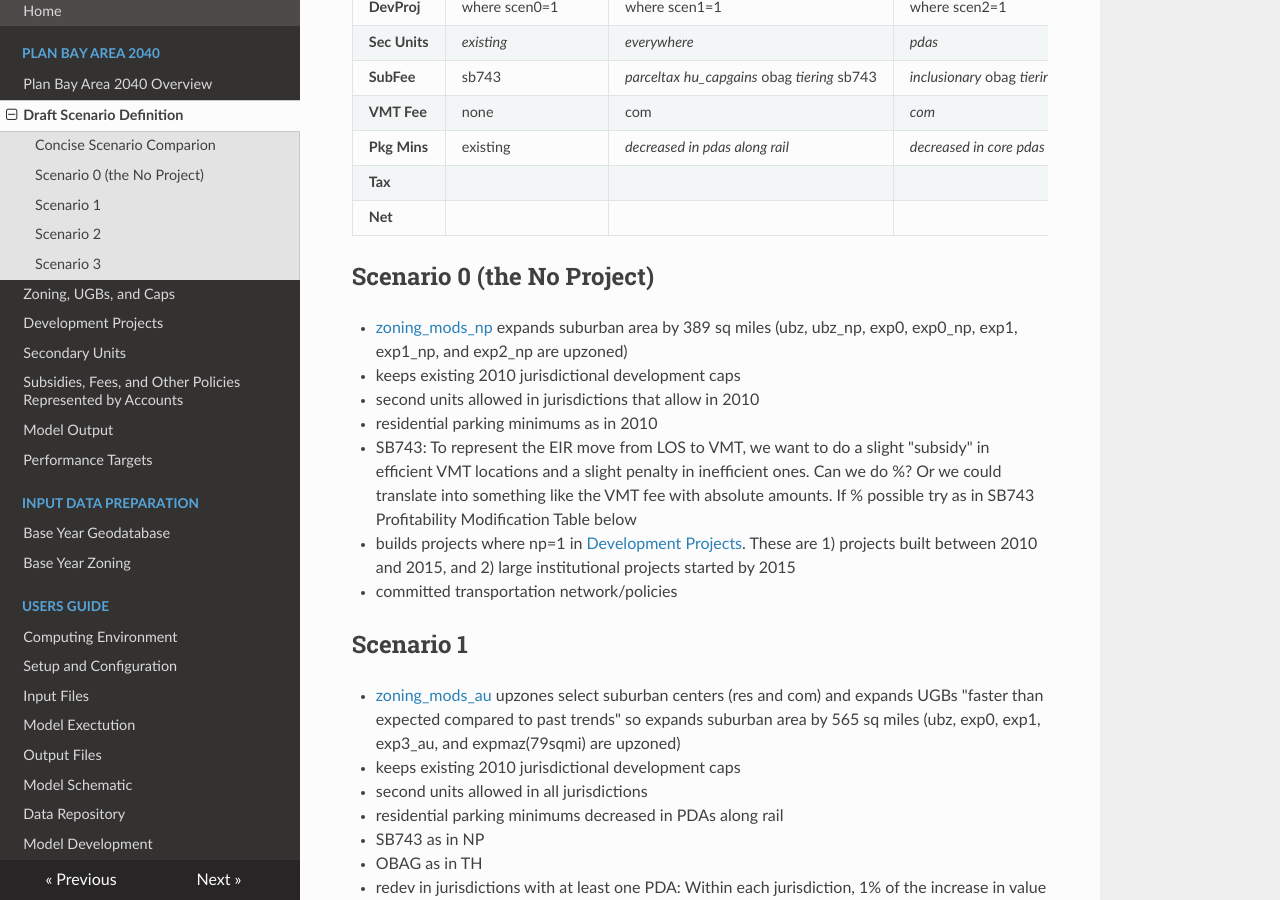
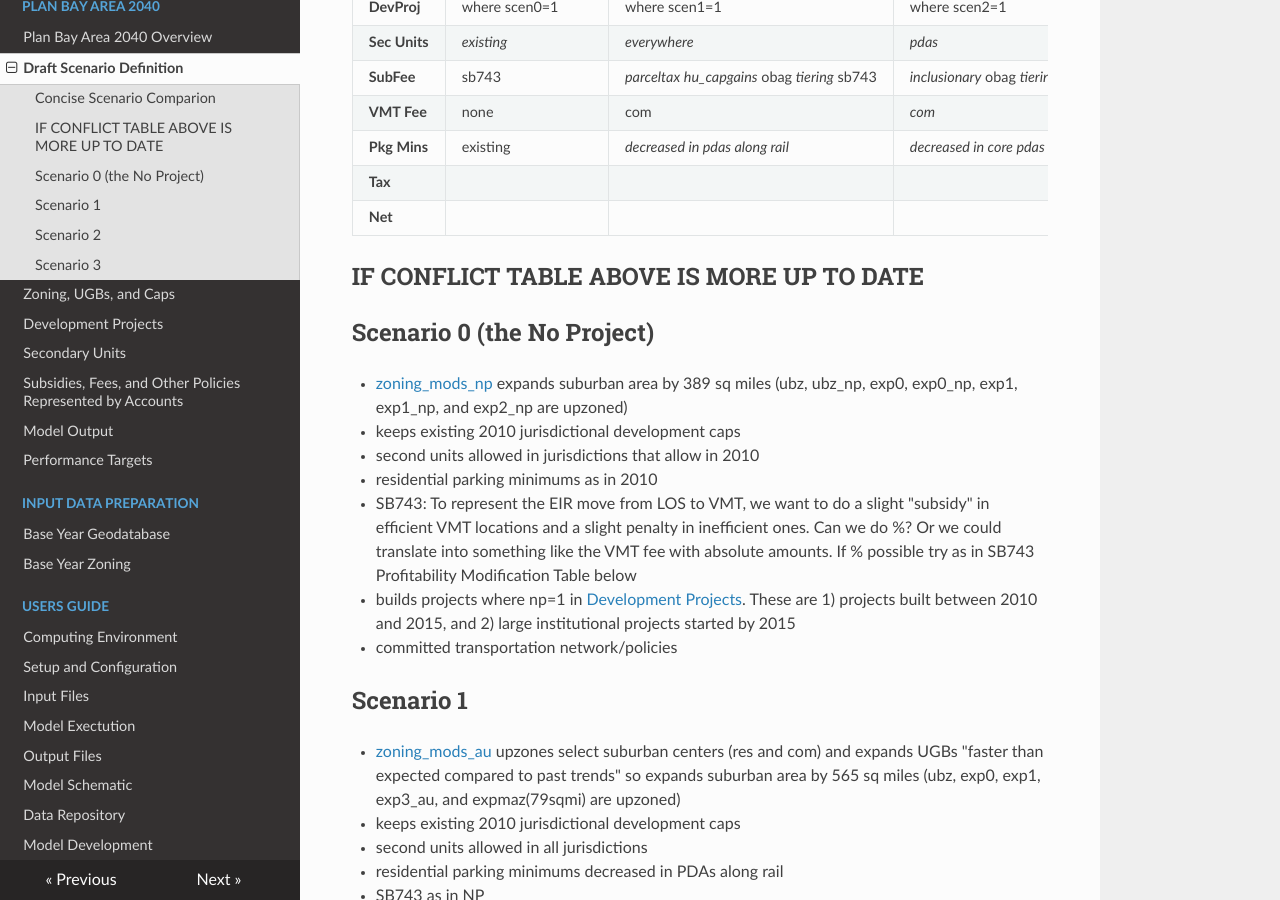
Before and after one commit to BayAreaMetro/baus_docs2, an MkDocs documentation site: the page built from docs/pba40/scenarios_def_pba40.md, in a window 1280 px wide and 900 px high, scrolled down 366 px. Built offline with MkDocs 1.6.1, drawn with Linux system fonts in a browser that asks for light colours; nearby versions of some CDN libraries; old or Windows-style settings are respelled for this version of MkDocs.

Commit message:
Update scenarios_def_pba40.md

```diff
--- a/docs/pba40/scenarios_def_pba40.md
+++ b/docs/pba40/scenarios_def_pba40.md
@@ -10,12 +10,14 @@
 **DevProj** | where scen0=1 | where scen1=1 | where scen2=1 | where scen3=1
 **Sec Units** | *existing* | *everywhere* | *pdas* | *in big 3*
 **SubFee** | sb743 | *parceltax* *hu_capgains* obag *tiering* sb743 | *inclusionary* obag *tiering* sb743 | obag *tiering* sb743
-**VMT Fee** | none | com | *com* | res
+**VMT Fee** | none | com | *com* | [res](accounts_pba40.md#VMT Fees)
 **Pkg Mins** | existing | *decreased in pdas along rail* | *decreased in core pdas* | *decreased in big 3 and neighbors*
 **Tax** |  |  | | *land value tax in big 3 and neighbors*
 **Net** |                           |                           |                           |
 
 
+
+## IF CONFLICT TABLE ABOVE IS MORE UP TO DATE
 
 ## Scenario 0 (the No Project)
 
```
